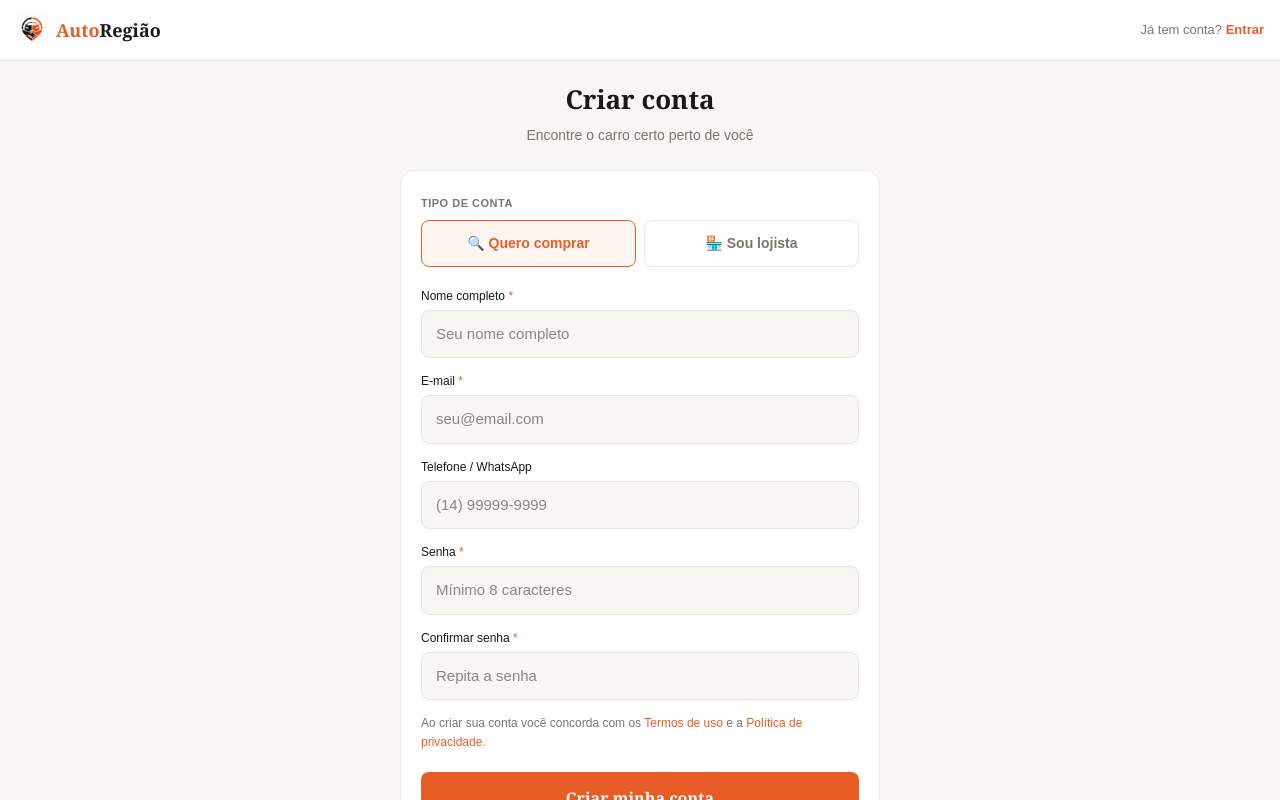
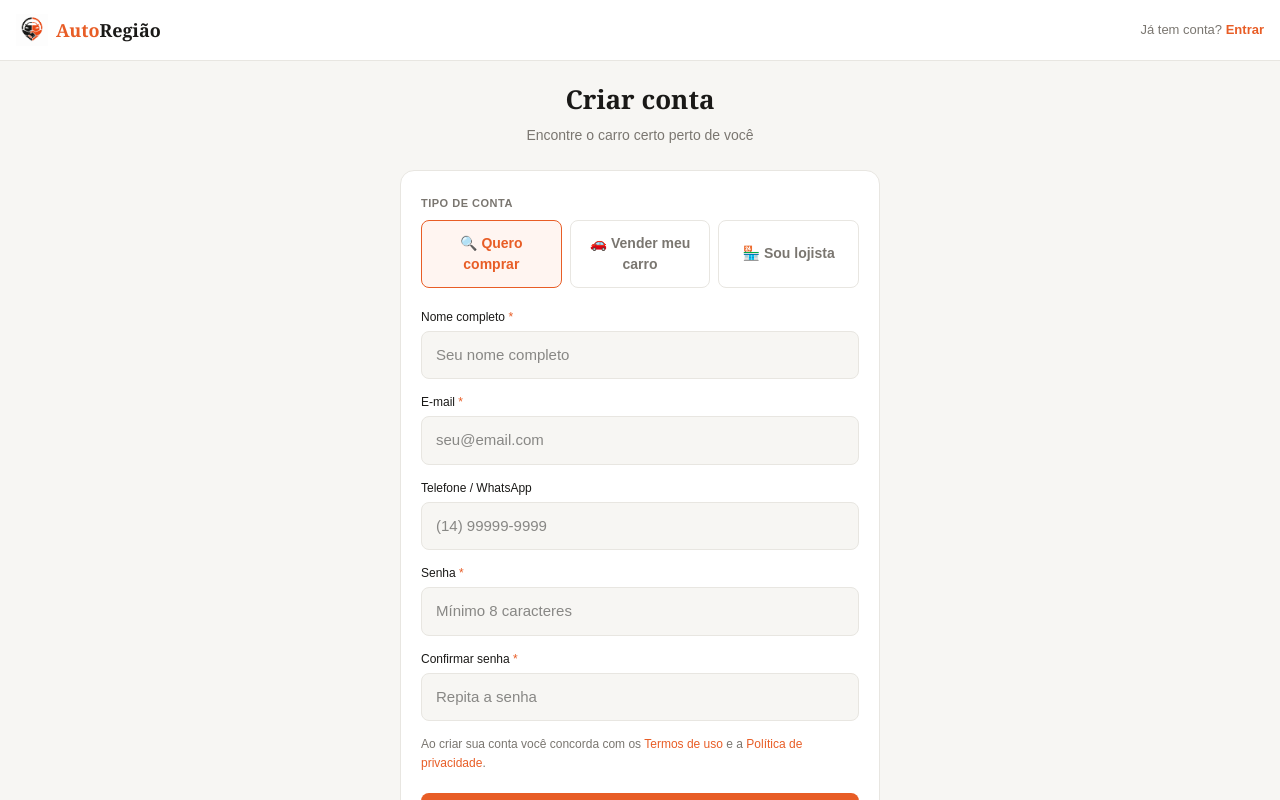
Before and after one commit to rafaelferrazf-hash/autoregiao, a Next.js app: page /cadastro in a window 1280 px wide. Shown: the top 800 px of the page. Built offline with nearby package versions, Linux system fonts and the light colour scheme; no server answers.

Commit message:
adicionar tipo particular no cadastro

```diff
--- a/app/cadastro/page.tsx
+++ b/app/cadastro/page.tsx
@@ -5,7 +5,7 @@ import { useState } from "react";
 import { supabase } from "@/lib/supabase";
 
 export default function Cadastro() {
-  const [tipo, setTipo] = useState<"comprador" | "lojista">("comprador");
+  const [tipo, setTipo] = useState<"comprador" | "lojista" | "particular">("comprador");
   const [form, setForm] = useState({ nome: "", email: "", telefone: "", senha: "", confirmarSenha: "", loja: "", cidade: "" });
   const [erro, setErro] = useState("");
   const [sucesso, setSucesso] = useState(false);
@@ -104,9 +104,9 @@ export default function Cadastro() {
             {/* TIPO */}
             <div style={{ marginBottom: 20 }}>
               <div style={{ fontSize: 11, fontWeight: 600, color: "#7A7670", letterSpacing: 0.5, textTransform: "uppercase", marginBottom: 8 }}>Tipo de conta</div>
-              <div style={{ display: "grid", gridTemplateColumns: "1fr 1fr", gap: 8 }}>
-                {[["comprador", "🔍 Quero comprar"], ["lojista", "🏪 Sou lojista"]].map(([val, label]) => (
-                  <button key={val} onClick={() => setTipo(val as "comprador" | "lojista")}
+              <div style={{ display: "grid", gridTemplateColumns: "1fr 1fr 1fr", gap: 8 }}>
+                {[["comprador", "🔍 Quero comprar"], ["particular", "🚗 Vender meu carro"], ["lojista", "🏪 Sou lojista"]].map(([val, label]) => (
+                  <button key={val} onClick={() => setTipo(val as "comprador" | "lojista" | "particular")}
                     style={{ padding: "12px", borderRadius: 8, border: "1.5px solid", borderColor: tipo === val ? "#E85D26" : "#E8E6E1", background: tipo === val ? "#FFF5F1" : "#fff", color: tipo === val ? "#E85D26" : "#7A7670", fontWeight: 600, fontSize: 14, cursor: "pointer" }}>
                     {label}
                   </button>
@@ -134,6 +134,21 @@ export default function Cadastro() {
                   style={{ width: "100%", padding: "12px 14px", border: "1.5px solid #E8E6E1", borderRadius: 8, fontSize: 15, color: "#1A1917", background: "#F7F6F3", outline: "none", boxSizing: "border-box" }} />
               </div>
             ))}
+
+            {tipo === "particular" && (
+              <>
+                <div style={{ marginBottom: 14 }}>
+                  <div style={{ fontSize: 12, fontWeight: 500, color: "#1A1917", marginBottom: 5 }}>Veículo que deseja vender <span style={{ color: "#E85D26" }}>*</span></div>
+                  <input placeholder="Ex: Chevrolet Onix 2022" value={form.loja} onChange={e => setForm({ ...form, loja: e.target.value })}
+                    style={{ width: "100%", padding: "12px 14px", border: "1.5px solid #E8E6E1", borderRadius: 8, fontSize: 15, color: "#1A1917", background: "#F7F6F3", outline: "none", boxSizing: "border-box" }} />
+                </div>
+                <div style={{ marginBottom: 14 }}>
+                  <div style={{ fontSize: 12, fontWeight: 500, color: "#1A1917", marginBottom: 5 }}>Cidade <span style={{ color: "#E85D26" }}>*</span></div>
+                  <input placeholder="Ex: Lençóis Paulista" value={form.cidade} onChange={e => setForm({ ...form, cidade: e.target.value })}
+                    style={{ width: "100%", padding: "12px 14px", border: "1.5px solid #E8E6E1", borderRadius: 8, fontSize: 15, color: "#1A1917", background: "#F7F6F3", outline: "none", boxSizing: "border-box" }} />
+                </div>
+              </>
+            )}
 
             {tipo === "lojista" && (
               <>
```
